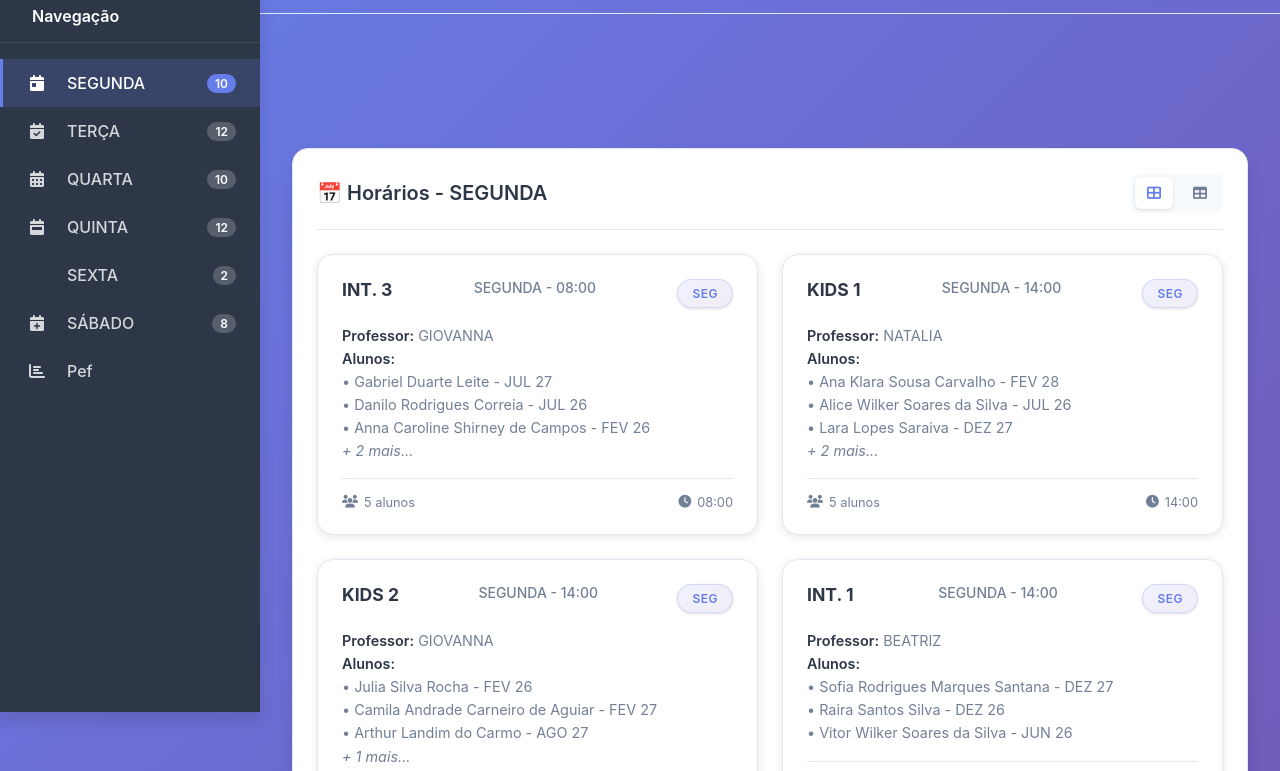
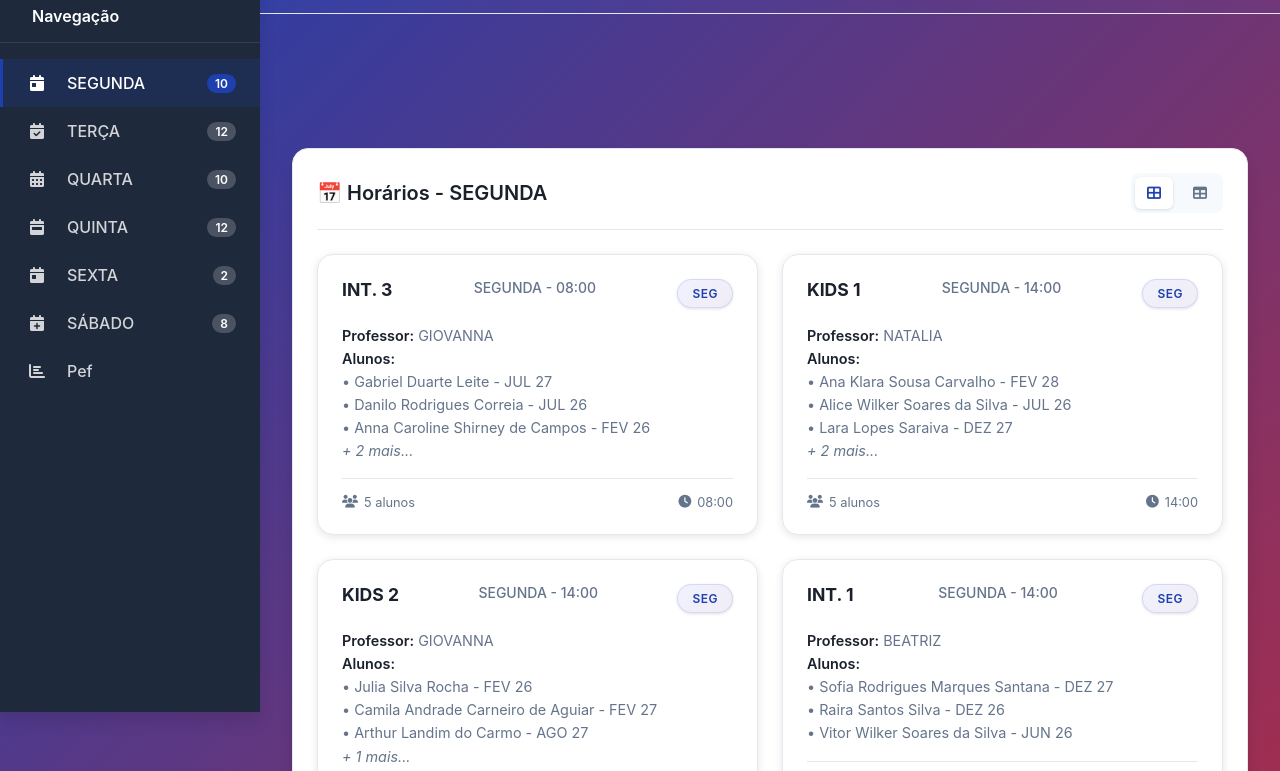
Before and after one commit to TheCarlosRamos/Maikito-san, a website: page index.html in a window 1280 px wide. Shown: the part 88-859 px from the top of the page. Drawn offline with Linux system fonts and the light colour scheme.

Commit message:
atualiza icone sexta feira

```diff
--- a/dados_organizados.json
+++ b/dados_organizados.json
@@ -27,24 +27,6 @@
         "Anthony Silva Melo de Menezes Duarte - FEV 28"
       ],
       "quantidade_alunos": 5
-    },
-    {
-      "professor": "TEACHER",
-      "horario": "horario",
-      "dia": "DIA",
-      "turma": "turma",
-      "alunos": [
-        "aluno - observacoes",
-        "aluno - observacoes",
-        "aluno - observacoes",
-        "aluno - observacoes",
-        "aluno - observacoes",
-        "aluno - observacoes",
-        "aluno - observacoes",
-        "aluno - observacoes",
-        "aluno - observacoes"
-      ],
-      "quantidade_alunos": 9
     },
     {
       "professor": "NATALIA",
--- a/script.js
+++ b/script.js
@@ -98,8 +98,8 @@ class Dashboard {
     getDiasUnicos() {
         const horarios = this.dadosOrganizados?.horarios || [];
         const diasSet = new Set(horarios.map(h => h.dia));
-        // Ordenar dias da semana
-        return this.diasOrdenados.filter(dia => diasSet.has(dia));
+        // Filtrar apenas dias válidos e ordenar
+        return this.diasOrdenados.filter(dia => diasSet.has(dia) && dia !== 'DIA');
     }
 
     getQuantidadeTurmasPorDia(dia) {
@@ -114,7 +114,7 @@ class Dashboard {
             'TERÇA': 'fa-calendar-check',
             'QUARTA': 'fa-calendar-alt',
             'QUINTA': 'fa-calendar-week',
-            'SEXTA': 'fa-calendar-star',
+            'SEXTA': 'fa-calendar-day', // Corrigido para um ícone válido
             'SÁBADO': 'fa-calendar-plus'
         };
         return icones[dia] || 'fa-calendar';
--- a/styles.css
+++ b/styles.css
@@ -6,18 +6,18 @@
 }
 
 :root {
-    --primary-color: #667eea;
-    --secondary-color: #764ba2;
-    --accent-color: #f093fb;
+    --primary-color: #1e40af;
+    --secondary-color: #dc2626;
+    --accent-color: #ffffff;
     --dark-bg: #1a202c;
-    --sidebar-bg: #2d3748;
+    --sidebar-bg: #1e293b;
     --card-bg: #ffffff;
-    --text-primary: #2d3748;
-    --text-secondary: #718096;
+    --text-primary: #1a202c;
+    --text-secondary: #64748b;
     --border-color: #e2e8f0;
-    --success-color: #48bb78;
-    --warning-color: #ed8936;
-    --danger-color: #f56565;
+    --success-color: #16a34a;
+    --warning-color: #ea580c;
+    --danger-color: #dc2626;
     --shadow-sm: 0 1px 3px rgba(0,0,0,0.12);
     --shadow-md: 0 4px 6px rgba(0,0,0,0.1);
     --shadow-lg: 0 10px 15px rgba(0,0,0,0.1);
@@ -27,7 +27,7 @@
 
 body {
     font-family: 'Inter', -apple-system, BlinkMacSystemFont, 'Segoe UI', Roboto, sans-serif;
-    background: linear-gradient(135deg, #667eea 0%, #764ba2 100%);
+    background: linear-gradient(135deg, #1e40af 0%, #dc2626 100%);
     min-height: 100vh;
     color: var(--text-primary);
 }
@@ -92,7 +92,7 @@ body {
 #searchBox:focus {
     outline: none;
     border-color: var(--primary-color);
-    box-shadow: 0 0 0 3px rgba(102, 126, 234, 0.1);
+    box-shadow: 0 0 0 3px rgba(30, 64, 175, 0.1);
 }
 
 /* Sidebar */
@@ -141,7 +141,7 @@ body {
 }
 
 .nav-item.active {
-    background: rgba(102, 126, 234, 0.2);
+    background: rgba(30, 64, 175, 0.2);
     color: white;
     border-left-color: var(--primary-color);
 }
```
Also changed, not shown: 1 other file.
